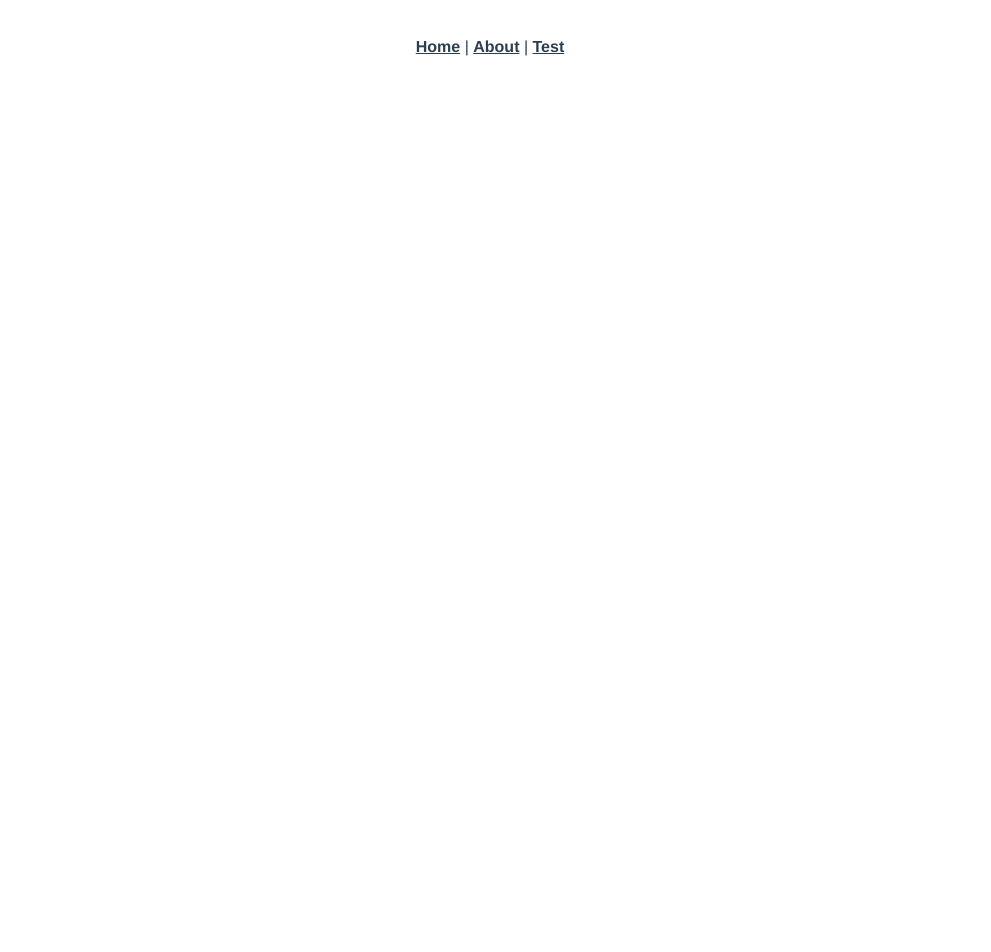
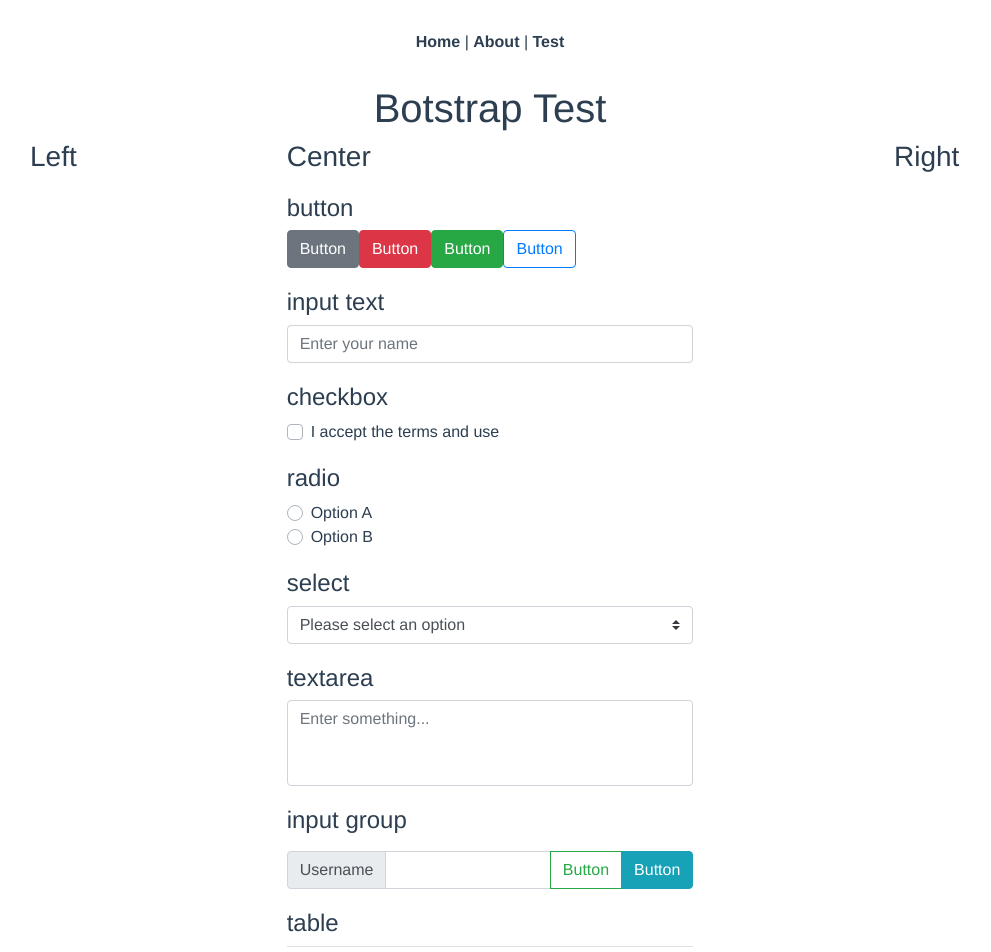
Before and after one commit to leegandhi18/vue-practice, a Vue app: page /test-bootstrap in a window 1280 px wide. Shown: the top 952 px of the page, without its empty margins (150-1141 px from the left). Before the commit the page ends 800 px from the top, so only its background shows below. Built offline with nearby package versions, Linux system fonts and the light colour scheme.

Commit message:
vue Bootstrap-vue Application Test

```diff
--- a/package.json
+++ b/package.json
@@ -8,6 +8,8 @@
     "lint": "vue-cli-service lint"
   },
   "dependencies": {
+    "bootstrap": "^4.5.3",
+    "bootstrap-vue": "^2.21.2",
     "core-js": "^3.6.5",
     "vue": "^2.6.11",
     "vue-router": "^3.2.0",
--- a/src/main.js
+++ b/src/main.js
@@ -2,6 +2,12 @@ import Vue from 'vue'
 import App from './App.vue'
 import router from './router'
 import store from './store'
+
+// bootstrap
+import { BootstrapVue } from 'bootstrap-vue'
+import 'bootstrap/dist/css/bootstrap.css'
+import 'bootstrap-vue/dist/bootstrap-vue.css'
+Vue.use(BootstrapVue)
 
 Vue.config.productionTip = false
 
--- a/src/router/index.js
+++ b/src/router/index.js
@@ -47,6 +47,11 @@ const routes = [
     path: '/test-mixin',
     name: 'TestMixin',
     component: () => import('../views/TestMixin.vue')
+  },
+  {
+    path: '/test-bootstrap',
+    name: 'TestBootstrap',
+    component: () => import('../views/TestBootstrap.vue')
   }
 ]
 
--- /dev/null
+++ b/src/views/TestBootstrap.vue
@@ -0,0 +1,87 @@
+<template>
+  <div>
+    <h1>Botstrap Test</h1>
+    <b-row>
+      <b-col><h3>Left</h3></b-col>
+      <b-col style="text-align: left">
+        <h3>Center</h3>
+        <div>
+          <h4>button</h4>
+          <b-button>Button</b-button>
+          <b-button variant="danger">Button</b-button>
+          <b-button variant="success">Button</b-button>
+          <b-button variant="outline-primary">Button</b-button>
+        </div>
+        <div>
+          <h4>input text</h4>
+          <b-form-input placeholder="Enter your name"></b-form-input>
+        </div>
+        <div>
+          <h4>checkbox</h4>
+          <b-form-checkbox id="checkbox-1" name="checkbox-1" value="accepted" unchecked-value="not_accepted">
+            I accept the terms and use
+          </b-form-checkbox>
+        </div>
+        <div>
+          <h4>radio</h4>
+          <b-form-group>
+            <b-form-radio name="some-radios" value="A">Option A</b-form-radio>
+            <b-form-radio name="some-radios" value="B">Option B</b-form-radio>
+          </b-form-group>
+        </div>
+        <div>
+          <h4>select</h4>
+          <b-form-select v-model="selected" :options="options"></b-form-select>
+        </div>
+        <div>
+          <h4>textarea</h4>
+          <b-form-textarea id="textarea" placeholder="Enter something..." rows="3" max-rows="6"></b-form-textarea>
+        </div>
+        <div>
+          <h4>input group</h4>
+          <b-input-group prepend="Username" class="mt-3">
+            <b-form-input></b-form-input>
+            <b-input-group-append>
+              <b-button variant="outline-success">Button</b-button>
+              <b-button variant="info">Button</b-button>
+            </b-input-group-append>
+          </b-input-group>
+        </div>
+        <div>
+          <h4>table</h4>
+          <b-table striped hover :items="items"></b-table>
+        </div>
+      </b-col>
+      <b-col><h3>Right</h3></b-col>
+    </b-row>
+  </div>
+</template>
+
+<script>
+export default {
+  data() {
+    return {
+      selected: null,
+      options: [
+        { value: null, text: 'Please select an option' },
+        { value: 'a', text: 'This is First option' },
+        { value: 'b', text: 'Selected Option' },
+        { value: { C: '3PO' }, text: 'This is an option with object value' },
+        { value: 'd', text: 'This one is disabled', disabled: true }
+      ],
+      items: [
+        { age: 40, first_name: 'Dickerson', last_name: 'Macdonald' },
+        { age: 21, first_name: 'Larsen', last_name: 'Shaw' },
+        { age: 89, first_name: 'Geneva', last_name: 'Wilson' },
+        { age: 38, first_name: 'Jami', last_name: 'Carney' }
+      ]
+    }
+  }
+}
+</script>
+
+<style scoped>
+div h4 {
+  margin-top: 20px;
+}
+</style>
```
Also changed, not shown: 1 other file (tests, documents, lock files or other folders).
